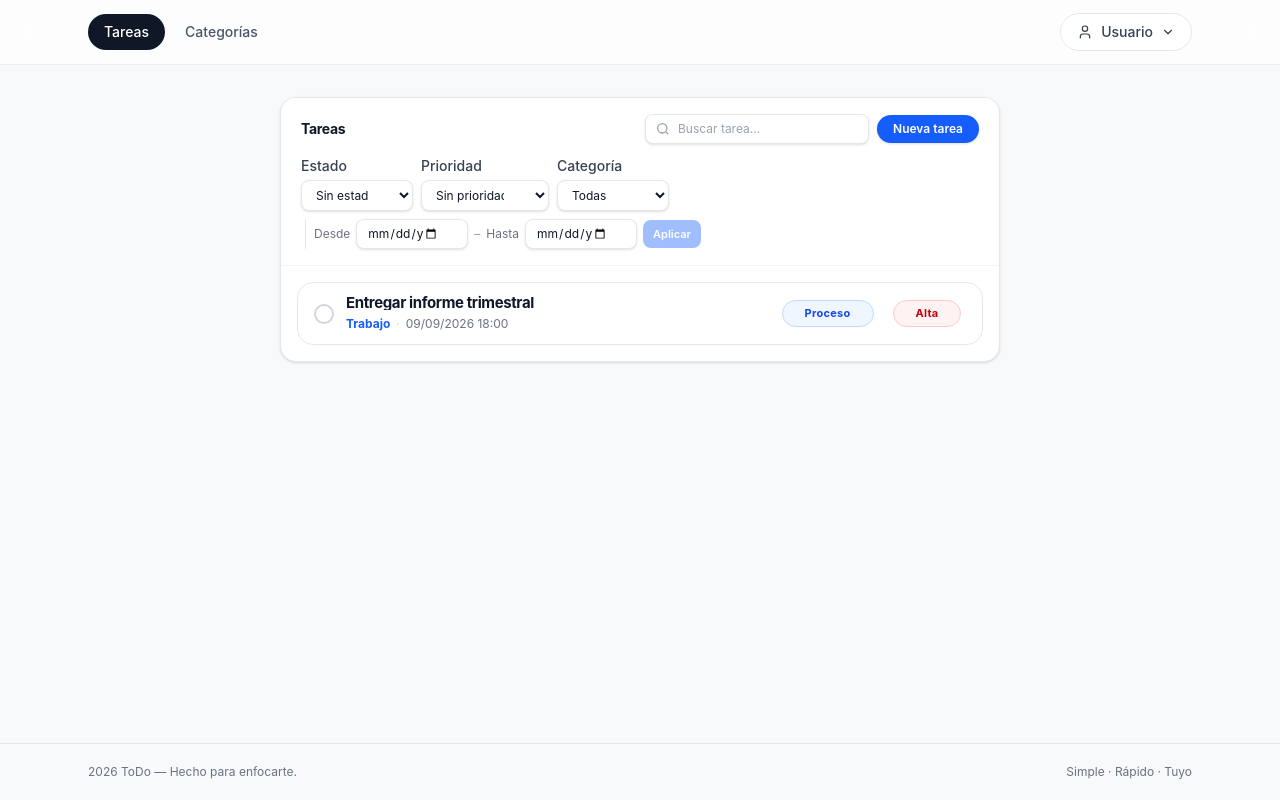
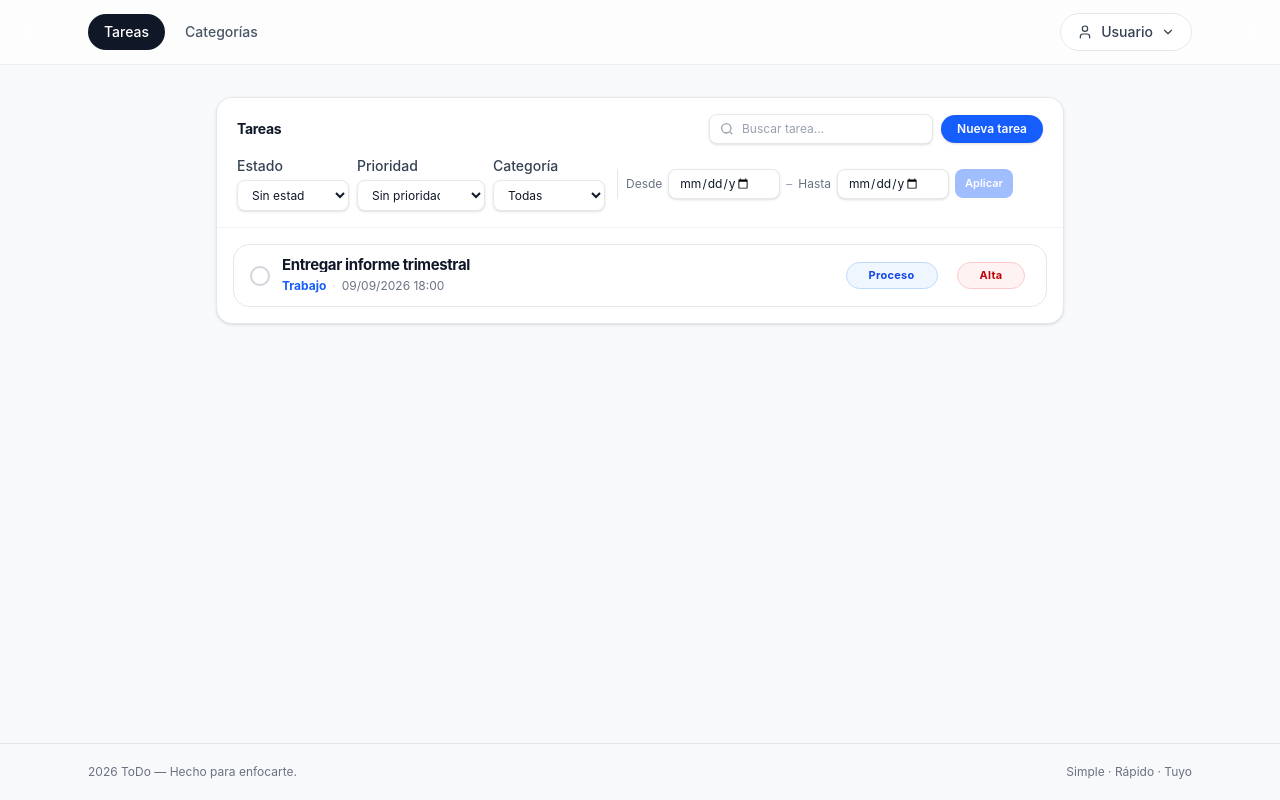
Before and after one commit to Jeferson-Ruiz/ToDo-frontend, a React (Vite) app: page /tasks in a window 1280 px wide. Built offline with nearby package versions, Linux system fonts and the light colour scheme.

Commit message:
style: cambia las proporciones del main

```diff
--- a/src/app/AppLayout.tsx
+++ b/src/app/AppLayout.tsx
@@ -6,7 +6,7 @@ export function AppLayout() {
   return (
     <div className="min-h-screen bg-[#f8f9fb] dark:bg-gray-950 text-gray-900 dark:text-white flex flex-col selection:bg-blue-600/20">
       <AppHeader />
-      <main className="flex-1 mx-auto max-w-3xl w-full px-6 py-8">
+      <main className="flex-1 mx-auto max-w-4xl w-full px-6 py-8">
         <Outlet />
       </main>
       <Footer />
```
